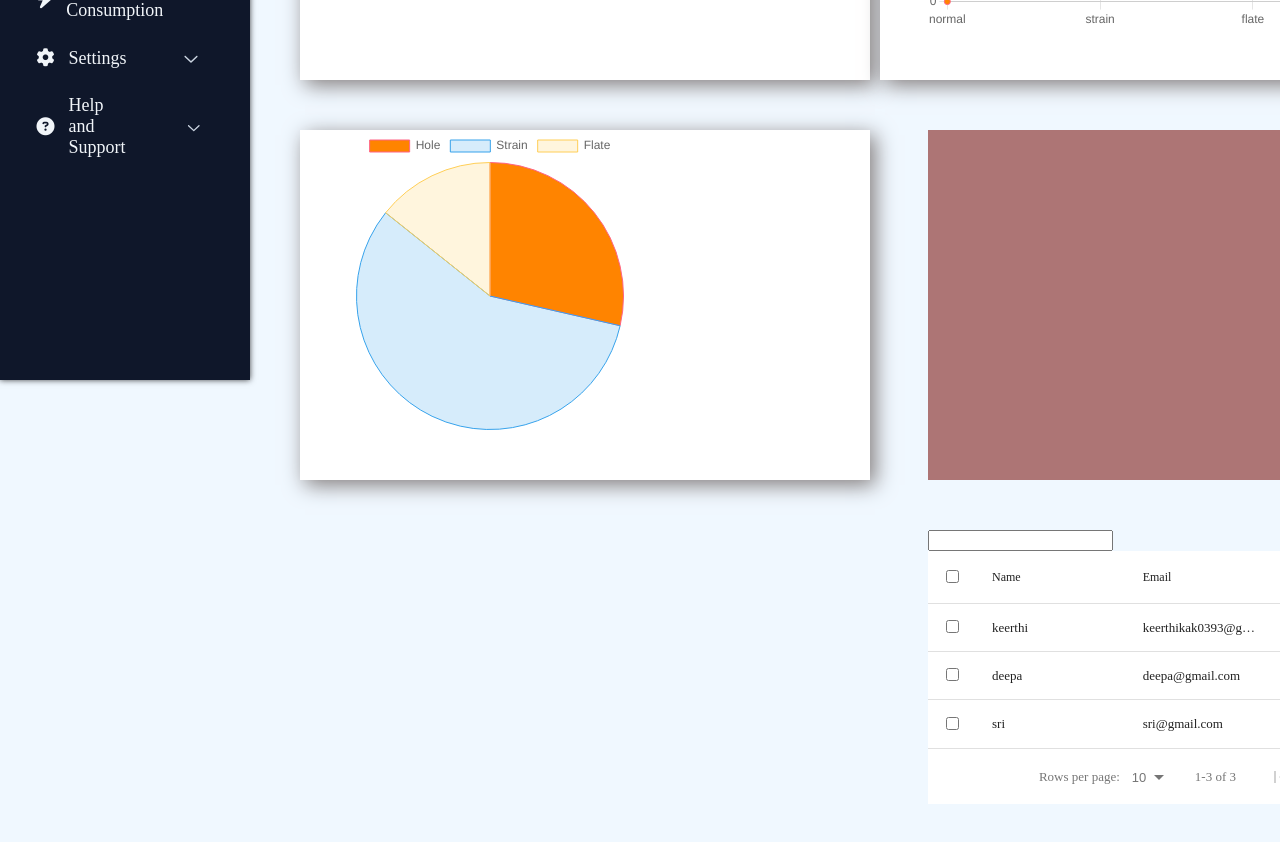
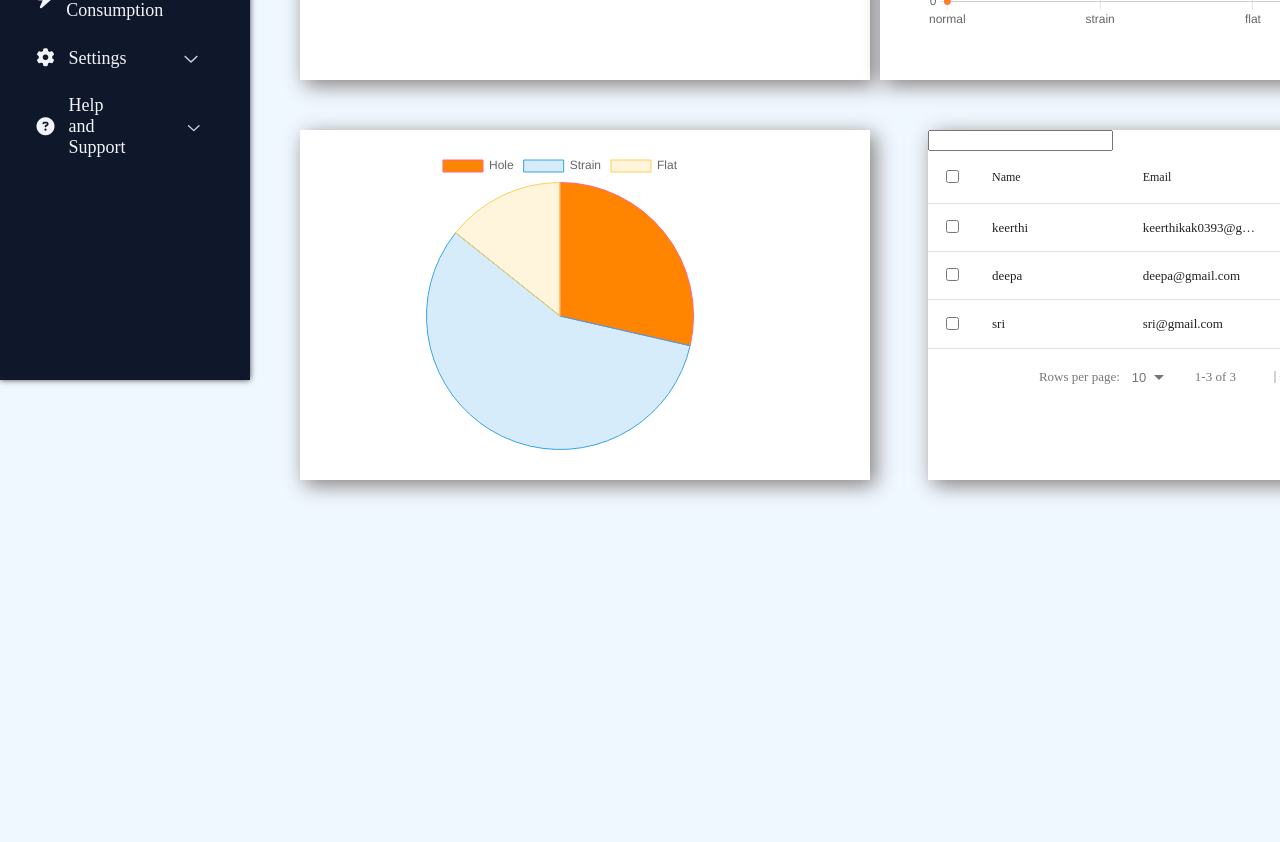
Before and after one commit to LansubTech2024/MES_Frontend, a React (Vite) app: page / in a window 1280 px wide. Shown: the part 420-1262 px from the top of the page. After the commit the page ends 1120 px from the top, so only its background shows below. Built offline with nearby package versions, Linux system fonts and the light colour scheme.

Commit message:
add to some changes in code

```diff
--- a/src/Components/Chart/Linechart.jsx
+++ b/src/Components/Chart/Linechart.jsx
@@ -15,11 +15,11 @@ PointElement
 )
 
 const data={
-  labels:["normal","strain","flate","hole"],
+  labels:["normal","strain","flat","hole"],
   datasets:[
     {
-      label: "Assignment Completion",
-      data: [0,20,8,13],
+      label: "Defects",
+      data: [0,25,6,13,15,19,21,26,30],
       backgroundColor: [
         "rgba(255.99,132,0.2)",
 
--- a/src/Components/Chart/Piechart.jsx
+++ b/src/Components/Chart/Piechart.jsx
@@ -5,10 +5,10 @@ import {Pie} from'react-chartjs-2';
 ChartJS.register(ArcElement,Legend,Tooltip)
 
 const data={
-  labels:["Hole","Strain","Flate"],
+  labels:["Hole","Strain","Flat"],
   datasets:[
     {
-      label: "Assignment Completion",
+      label: "Defect",
       data: [10,20,5],
       backgroundColor: [
         "rgba(255.99,132,0.2)",
@@ -27,7 +27,7 @@ const data={
 
  function Piechart() {
   return (
-    <div style={{width:300,height:850}} >
+    <div style={{width:300,height:550,marginTop:"20px",marginLeft:"70px"}} >
     <Pie  data={data}/>
   </div>
   );
--- a/src/Components/Table/DataTable.jsx
+++ b/src/Components/Table/DataTable.jsx
@@ -1,71 +1,66 @@
-import React, { useState } from 'react'
-import DataTable from 'react-data-table-component'
+import React, { useState } from "react";
+import DataTable from "react-data-table-component";
 
-function table(){
-    const columns=[
+function table() {
+  const columns = [
     {
-            name:'Name',
-            selector:row=>row.name,
-            sortable:true
-
+      name: "Name",
+      selector: (row) => row.name,
+      sortable: true,
     },
     {
-            name:"Email",
-            selector:row=>row.email,
-            sortable:true
-
+      name: "Email",
+      selector: (row) => row.email,
+      sortable: true,
     },
     {
-            name:"Department",
-            selector:row=>row.department,
-            sortable:true
-        }
+      name: "Department",
+      selector: (row) => row.department,
+      sortable: true,
+    },
   ];
-const data=[
+  const data = [
     {
-        id:1,
-        name:'keerthi',
-        email:'keerthikak0393@gmail.com',
-        department:'Technical'
+      id: 1,
+      name: "keerthi",
+      email: "keerthikak0393@gmail.com",
+      department: "Technical",
     },
     {
-        id:2,
-        name:'deepa',
-        email:'deepa@gmail.com',
-        department:'Technical'
+      id: 2,
+      name: "deepa",
+      email: "deepa@gmail.com",
+      department: "Technical",
     },
     {
-        id:3,
-        name:'sri',
-        email:'sri@gmail.com',
-        department:'Technical'
-
+      id: 3,
+      name: "sri",
+      email: "sri@gmail.com",
+      department: "Technical",
+    },
+  ];
+  const [records, setRecords] = useState(data);
+  function handleFilter(event) {
+    const newData = records.filter((row) => {
+      return row.name.toLowerCase().includes(event.target.value.toLowerCase());
+    });
+    setRecords(newData);
   }
-]
-const[records, setRecords]=useState (data);
-function handleFilter(event){
-    const newData=records.filter(row=>
-    {
-        return row.name.toLowerCase().includes(event.target.value.toLowerCase())
-    }
-    )
-    setRecords(newData)
-}
-return(
-    <div className='container mt-5'>
-        <div style={{width:400,height:400}} ></div>
-        <div className='text-end'><input type="text" onChange={handleFilter}/></div>
+  return (
+    <div className="container mt-5">
+      <div></div>
+      <div className="text-end">
+        <input type="text" onChange={handleFilter} />
+      </div>
       <DataTable
         columns={columns}
         data={data}
         selectableRows
         fixedHeader
-        pagination>
-
-        </DataTable>
+        pagination
+      ></DataTable>
     </div>
-)
-
+  );
 }
 
-export default table
+export default table;
--- a/src/Pages/Home/Home.css
+++ b/src/Pages/Home/Home.css
@@ -1,16 +1,16 @@
-.barchart{
-position:absolute;
+.barchart {
+  position: absolute;
   z-index: 0;
   top: 200px;
   left: 300px;
   background-color: white;
-box-shadow:  5px 5px 20px rgb(129, 123, 123);
+  box-shadow: 5px 5px 20px rgb(129, 123, 123);
   width: 530px;
   height: 300px;
   padding-left: 40px;
 }
-.piechart{
-position:absolute;
+.piechart {
+  position: absolute;
   z-index: 0;
   top: 550px;
   left: 300px;
@@ -20,8 +20,8 @@ width: 530px;
   height: 350px;
   padding-left: 40px;
 }
-.linechart{
-position:absolute;
+.linechart {
+  position: absolute;
   z-index: 0;
   top: 200px;
   left: 55rem;
@@ -31,14 +31,14 @@ width: 530px;
   height: 300px;
   padding-left: 40px;
 }
-.datatable{
-    Position:absolute;
+.datatable {
+  position: absolute;
   z-index: 0;
-    background-color: #ad7575;
-
-    top:550px;
-    left:58rem;
-    width:500px;
-    height:350px;
+  background-color: white;
+  box-shadow: 5px 5px 20px rgb(129, 123, 123);
+  top: 550px;
+  left: 58rem;
+  width: 500px;
+  height: 350px;
   padding-right: 40px;
 }
--- a/src/Pages/Home/Home.jsx
+++ b/src/Pages/Home/Home.jsx
@@ -4,7 +4,7 @@ import Sidebar from '../../Components/SideBar/Sidebar'
 import "./Home.css";
 import Piechart from "../../Components/Chart/Piechart";
 import Linechart from "../../Components/Chart/Linechart";
-import DataTable from '../../Components/Table/DataTable.jsx'
+import DataTable from '../../Components/Table/DataTable.jsx';
 
 
 const Home = () => {
@@ -18,7 +18,7 @@ const Home = () => {
             <BarChart />
           </div>
           <div className="piechart">
-            <Piechart/>
+            <Piechart />
           </div>
           <div className="linechart">
             <Linechart/>
```
Also changed, not shown: 1 other file (tests, documents, lock files or other folders). Lines whose indentation alone changed are shown as unchanged.
